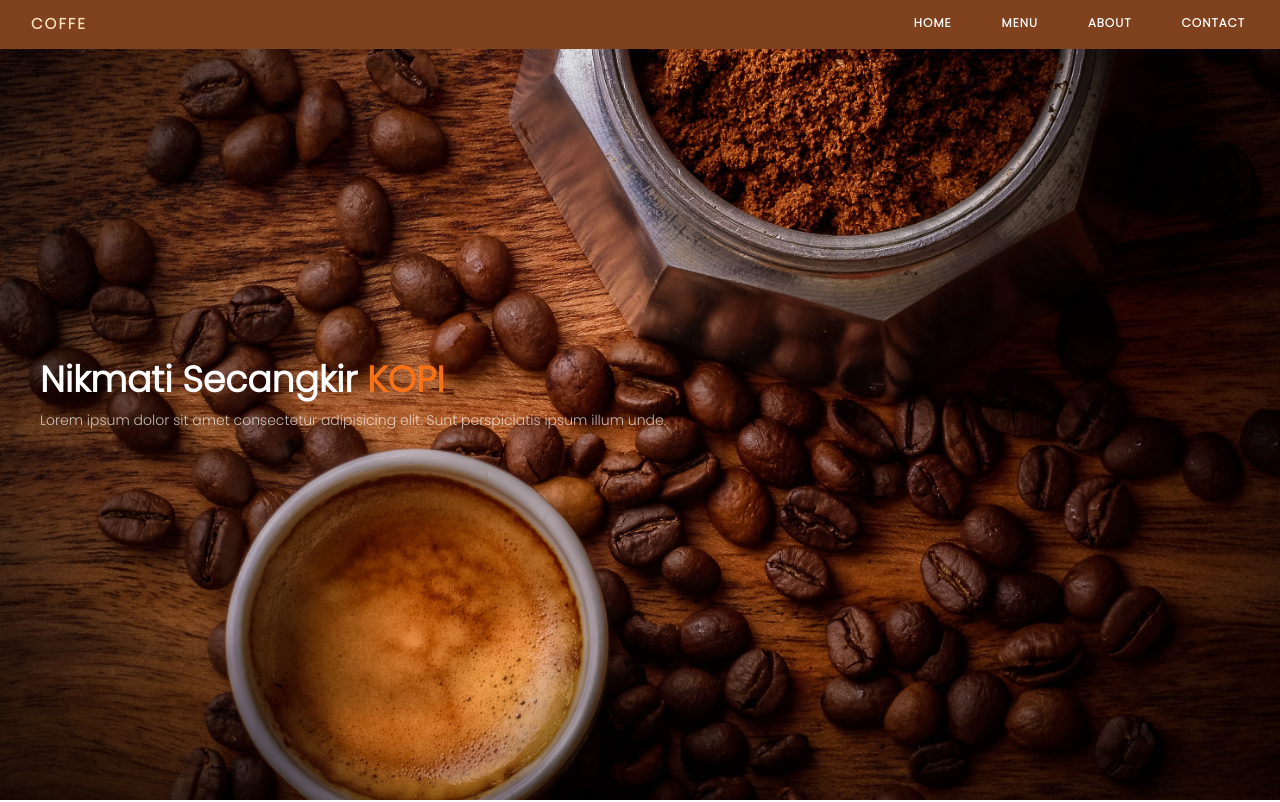
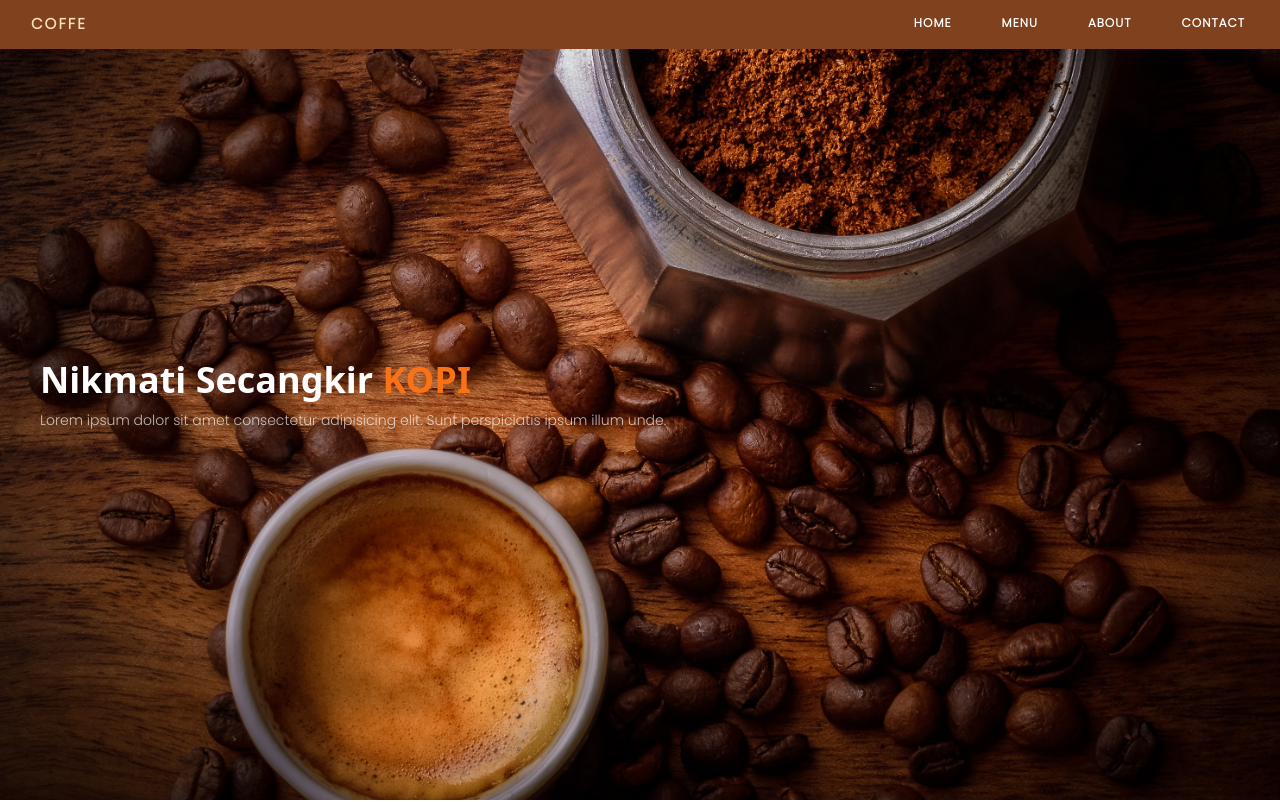
Before and after one commit to meongteam/raja, a website: page index.html in a window 1280 px wide. Shown: the top 802 px of the page. Drawn offline with nearby package versions, Linux system fonts and the light colour scheme; files that its build step writes are made by us from their sources.

Commit message:
Update index.html

```diff
--- a/index.html
+++ b/index.html
@@ -23,7 +23,7 @@
                         style="background-image: url(./asset/img/janko-ferlic-h9Iq22JJlGk-unsplash.jpg);">
 
         <main class="title">
-            <h1 class="font-bold text-4xl mx-10 text-white">Nikmati Secangkir <span class="text-orange-500">KOPI</span></h1>
+            <h1 class="font-sans font-bold text-4xl mx-10 text-white">Nikmati Secangkir <span class="text-orange-500">KOPI</span></h1>
             <p class="opacity-70 text-sm  mx-10 text-white leading-10">Lorem ipsum dolor sit amet consectetur adipisicing elit. Sunt perspiciatis ipsum illum unde.</p>
         </main>
 
```
